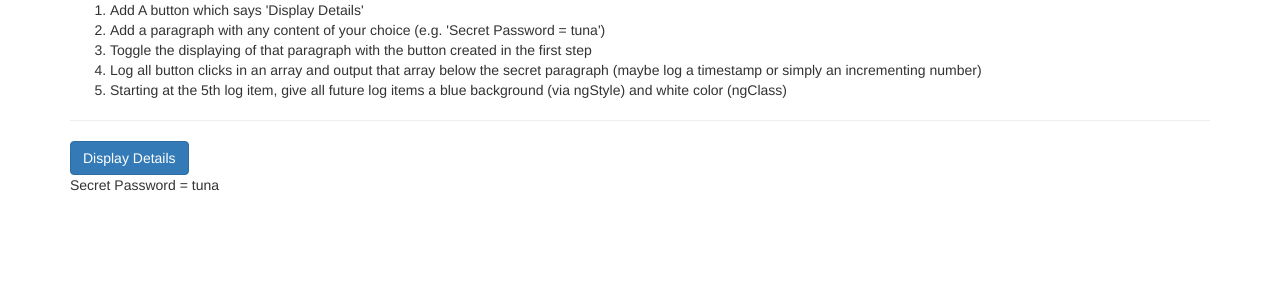
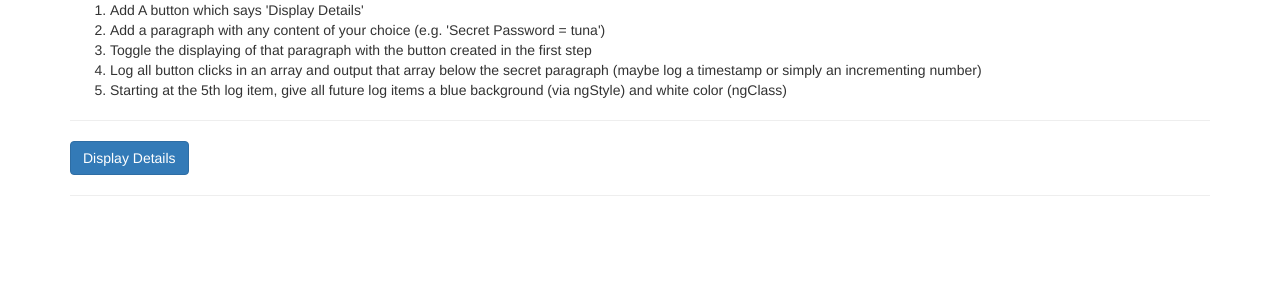
Before and after one commit to GemmaDawson/Angular6_July2018, an Angular app in the folder assignment3/: page / in a window 1280 px wide. Shown: the top 300 px of the page. Built offline with nearby package versions, Linux system fonts and the light colour scheme.

Commit message:
Assignment 3 | Q3
Toggle the display with the click of the button

```diff
--- a/assignment3/src/app/app.component.html
+++ b/assignment3/src/app/app.component.html
@@ -10,8 +10,9 @@
         <li>Starting at the 5th log item, give all future log items a blue background (via ngStyle) and white color (ngClass)</li>
       </ol>
       <hr>
-      <button class="btn btn-primary">Display Details</button>
-      <p>{{displayData}}</p>
+      <button class="btn btn-primary" (click)='onDisplayData()'>Display Details</button>
+      <hr>
+      <p *ngIf="displayData">{{userPassword}}</p>
     </div>
   </div>
 </div>
--- a/assignment3/src/app/app.component.ts
+++ b/assignment3/src/app/app.component.ts
@@ -6,9 +6,11 @@ import { Component } from "@angular/core";
   styleUrls: ["./app.component.css"]
 })
 export class AppComponent {
-  displayData: string = "Secret Password = tuna";
+  displayData = false;
+  userPassword: string = "Secret Password = tuna";
 
-  // onDisplayData() {
-  //   this.
-  // }
+  onDisplayData() {
+    this.displayData = !this.displayData;
+    // this.displayData;
+  }
 }
```
